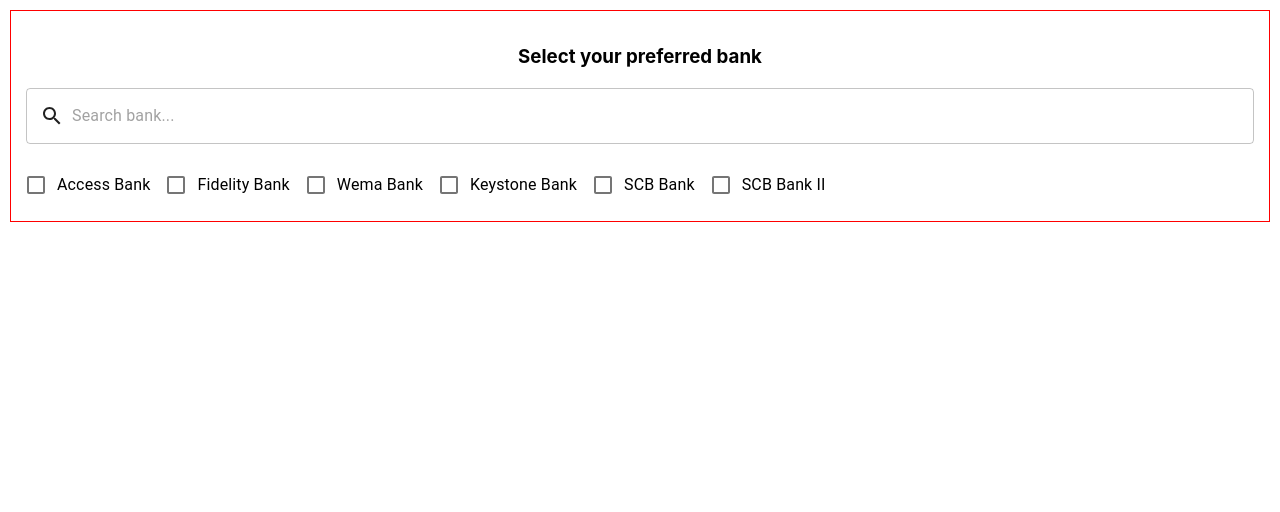
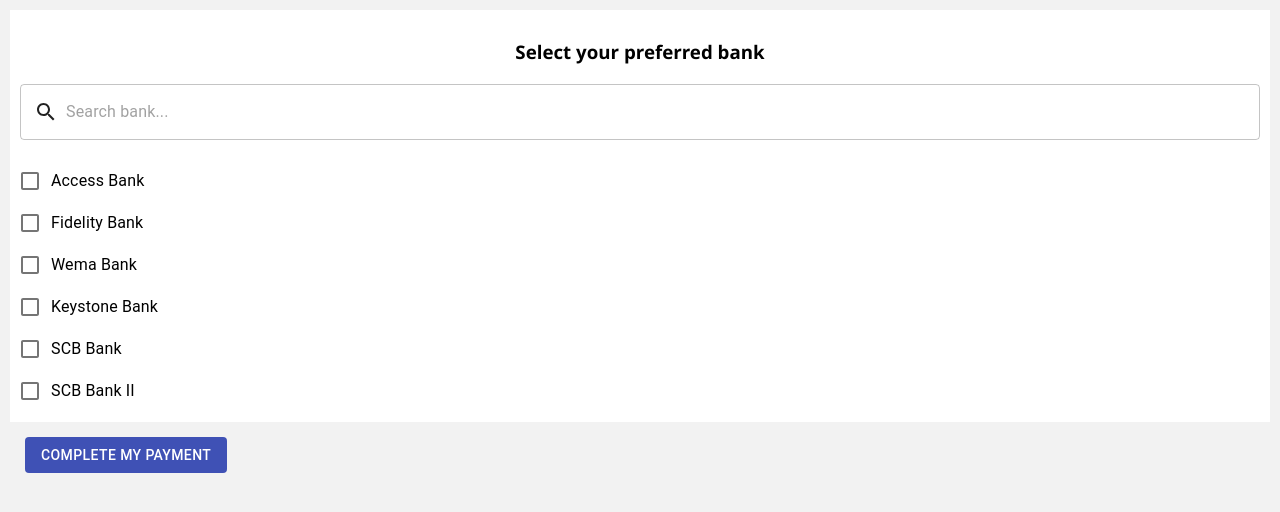
Before and after one commit to CMohamed/mobile-view, a React (Create React App) app: page /banks in a window 1280 px wide. Shown: the top 512 px of the page. Built offline with nearby package versions, Linux system fonts and the light colour scheme.

Commit message:
complete component

```diff
--- a/src/App.js
+++ b/src/App.js
@@ -1,11 +1,12 @@
 import './App.css';
 import {BankSelector} from "./pages/BankSelector/BankSelector";
+import {AppContainer} from "./App.style";
 
 function App() {
   return (
-    <div>
+    <AppContainer>
         <BankSelector />
-    </div>
+    </AppContainer>
   );
 }
 
--- /dev/null
+++ b/src/App.style.jsx
@@ -0,0 +1,7 @@
+import {colors} from "./styleSheet";
+import styled from "styled-components";
+
+export const AppContainer = styled.div`
+  background-color: ${colors.whiteGrey};
+  height: 100%;
+`;
--- /dev/null
+++ b/src/components/Button/ButtonComp.jsx
@@ -0,0 +1,18 @@
+import React from "react";
+import Button from '@material-ui/core/Button';
+import {ButtonCompContainer} from "./ButtonComp.style";
+
+export const ButtonComp = ({label, onClick, color, backgroundColor}) => {
+    return (
+        <ButtonCompContainer>
+            <Button
+                variant="contained"
+                color="primary"
+                disableElevation
+                onClick={onClick}
+            >
+                {label}
+            </Button>
+        </ButtonCompContainer>
+    )
+}
--- /dev/null
+++ b/src/components/Button/ButtonComp.style.jsx
@@ -0,0 +1,6 @@
+import styled from "styled-components";
+
+export const ButtonCompContainer = styled.div`
+  margin: 10px;
+  padding: 5px;
+`;
--- a/src/components/Select/SelectComp.jsx
+++ b/src/components/Select/SelectComp.jsx
@@ -42,14 +42,17 @@
                 elements
                     .filter(element => filterByText(element, searchCriteria))
                     .map(element => (
+                        <div>
                             <FormControlLabel
                                 checked={selectedElement && selectedElement.id === element.id}
                                 value={element.id}
-                            control={<Checkbox color="primary" />}
+                                control={<Checkbox color="primary"/>}
                                 label={element.name}
                                 labelPlacement="end"
                                 onChange={handleCheck}
                             />
+
+                        </div>
                     ))
             }
         </SelectContainer>
--- a/src/components/Select/SelectComp.style.jsx
+++ b/src/components/Select/SelectComp.style.jsx
@@ -1,9 +1,9 @@
 import styled from 'styled-components';
+import {colors} from "../../styleSheet";
 
 export const SelectContainer = styled.div`
-  margin: 10px;
-  padding: 15px;
-  border: 1px solid red;
+  background-color: ${colors.white};
+  padding: 10px;
 `;
 
 export const SelectTitle = styled.h3`
--- a/src/index.css
+++ b/src/index.css
@@ -1,10 +1,16 @@
 body {
   margin: 0;
-  font-family: -apple-system, BlinkMacSystemFont, 'Roboto', 'Segoe UI', 'Roboto', 'Oxygen',
+  font-family: 'Segoe UI';
+/*  font-family: -apple-system, BlinkMacSystemFont, 'Roboto', 'Segoe UI', 'Roboto', 'Oxygen',
     'Ubuntu', 'Cantarell', 'Fira Sans', 'Droid Sans', 'Helvetica Neue',
-    sans-serif;
+    sans-serif;*/
   -webkit-font-smoothing: antialiased;
   -moz-osx-font-smoothing: grayscale;
+}
+
+#root {
+  margin: 0;
+  height: 100vh;
 }
 
 code {
--- a/src/pages/BankSelector/BankSelector.jsx
+++ b/src/pages/BankSelector/BankSelector.jsx
@@ -1,6 +1,9 @@
 import React, {useState} from "react";
 import {SelectComp} from "../../components/Select/SelectComp";
 import {BANKS} from "../../mockedData/data";
+import {ButtonComp} from "../../components/Button/ButtonComp";
+import {colors} from "../../styleSheet";
+import {BankSelectorContainer} from "./BankSelector.style";
 
 
 
@@ -12,12 +15,23 @@
         const selectedBank = banks.find(bank => bank.id === bankId);
         setSelectedBank(selectedBank);
     }
+    const completePayment = (event) => {
+        console.log(event);
+    }
     return (
+        <BankSelectorContainer>
             <SelectComp
                 title="Select your preferred bank"
                 elements={banks}
                 selectedElement={selectedBank}
                 handleSelectChange={handleSelectChange}
             />
+            <ButtonComp
+                label="Complete my payment"
+                color={colors.white}
+                backgroundColor={colors.green}
+                onClick={completePayment}
+            />
+        </BankSelectorContainer>
     )
 }
--- /dev/null
+++ b/src/pages/BankSelector/BankSelector.style.jsx
@@ -0,0 +1,9 @@
+import styled from "styled-components";
+import {colors} from "../../styleSheet";
+
+export const BankSelectorContainer = styled.div`
+  height: 100%;
+  background-color: ${colors.whiteGrey};
+  padding: 10px;
+  overflow: hidden;
+`;
--- a/src/styleSheet.js
+++ b/src/styleSheet.js
@@ -1,3 +1,5 @@
 export const colors = {
+    white: '#ffffff',
+    whiteGrey: '#f2f2f2',
     green: '#00e88f'
 }
```
Lines whose indentation alone changed are shown as unchanged.
